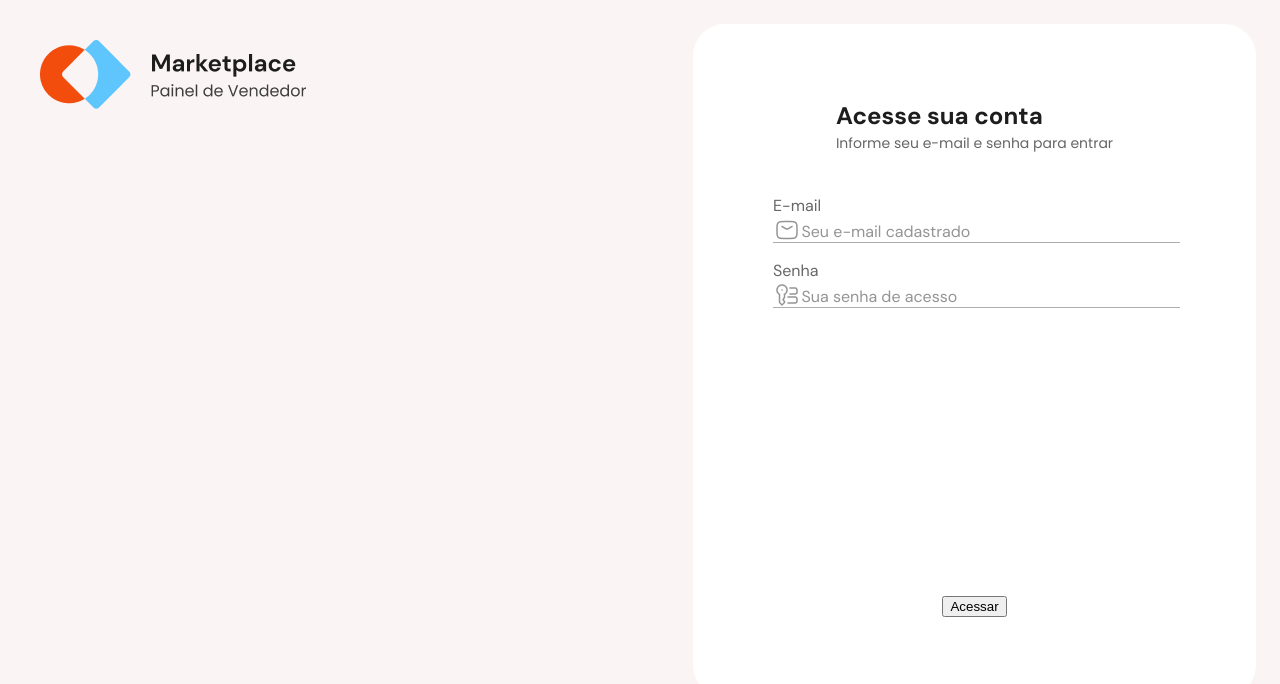
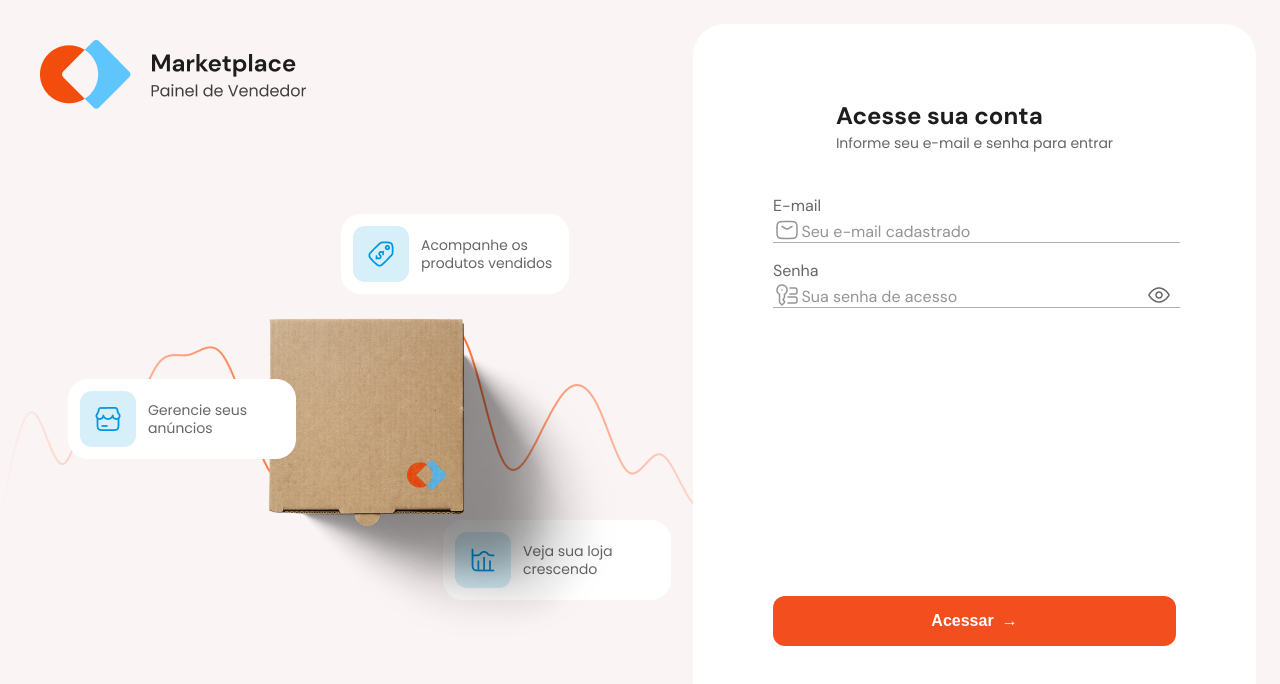
Before and after one commit to luscajooj/marketplace-app, a React (Vite) app in the folder front-end/: page / in a window 1280 px wide. Shown: the top 684 px of the page. Built offline with nearby package versions, Linux system fonts and the light colour scheme.

Commit message:
Estilo LoginScreen finalizado

```diff
--- a/front-end/src/components/LoginForm.css
+++ b/front-end/src/components/LoginForm.css
@@ -10,12 +10,9 @@
   background-color: #fff;
   padding: 80px;
   border-radius: 32px;
-  margin: 24px 24px 24px 0
-
+  margin: 24px 24px 24px 0;
 }
 
-
-/* Cabeçalho do formulário */
 .form_header {
   display: flex;
   justify-content: left;
@@ -29,17 +26,16 @@
   font-weight: bold;
   margin-bottom: 8px;
 }
+
 .form_header p {
   color: #666666;
   font-size: 14px;
   font-family: "Poppins", sans-serif;
 }
 
-/* Labels do formulário */
 .form_label {
   display: flex;
   flex-direction: column;
-  align-items: space-between;
   height: 350px;
   width: 403px;
   margin-bottom: 48px;
@@ -59,23 +55,61 @@
   top: 15px;
   display: inline;
 }
+
 .form_label img {
   position: relative;
   top: 20px;
   margin: 0 2.5px 0 2px;
 }
 
+.form_label .view {
+  margin-left: 190px;
+}
+
 .form_label .form_input {
   margin-bottom: 20px;
-    border-style: none;
-    border-bottom: 1px solid #adadad;
-    width: 100%;
+  border-style: none;
+  border-bottom: 1px solid #adadad;
+  width: 100%;
 }
 
 .form_label .form_input:focus {
-    outline: none;
+  outline: none;
 }
 
 .form_label .form_input:hover {
   cursor: text;
 }
+
+/* Animação para fade-in/out */
+.fade {
+  transition: opacity 0.3s ease;
+}
+
+/* Esconde visualmente, mas mantém o espaço */
+.hidden {
+  opacity: 0;
+  visibility: hidden;
+  pointer-events: none;
+}
+
+.login_button {
+  background-color: #f24e1e;
+  color: white;
+  font-weight: bold;
+  font-size: 16px;
+  border: none;
+  border-radius: 12px;
+  padding: 16px 32px;
+  width: 100%;
+  cursor: pointer;
+  display: flex;
+  align-items: center;
+  justify-content: center;
+  gap: 8px;
+  transition: background-color 0.2s ease;
+}
+
+.login_button:hover {
+  background-color: #d94116; /* tom um pouco mais escuro no hover */
+}
--- a/front-end/src/components/LoginForm.jsx
+++ b/front-end/src/components/LoginForm.jsx
@@ -1,36 +1,78 @@
+import { useState } from "react";
 import "./LoginForm.css";
 
 import mail from "../assets/mail.png";
 import access from "../assets/access.png";
+import view from "../assets/view.png";
 
 const LoginForm = () => {
+  const [emailFocused, setEmailFocused] = useState(false);
+  const [emailValue, setEmailValue] = useState("");
+
+  const [passwordFocused, setPasswordFocused] = useState(false);
+  const [passwordValue, setPasswordValue] = useState("");
+
+  const shouldHideEmailLabel = emailFocused || emailValue.trim() !== "";
+  const shouldHidePasswordLabel =
+    passwordFocused || passwordValue.trim() !== "";
+
   return (
     <div className="form_container">
       <div className="form_header">
         <h1>Acesse sua conta</h1>
         <p>Informe seu e-mail e senha para entrar</p>
       </div>
-
+      <form action="">
         <div className="form_label">
           <label htmlFor="email">
             <h1>E-mail</h1>
-          <span>
+            <span className={shouldHideEmailLabel ? "fade hidden" : "fade"}>
               <img src={mail} alt="" />
               <p>Seu e-mail cadastrado</p>
             </span>
-          <input className="form_input" type="text" name="email" id="email" />
+            <input
+              className="form_input"
+              type="email"
+              name="email"
+              id="email"
+              value={emailValue}
+              onFocus={() => setEmailFocused(true)}
+              onBlur={() => setEmailFocused(false)}
+              onChange={(e) => setEmailValue(e.target.value)}
+              required
+            />
           </label>
+
           <label htmlFor="password">
             <h1>Senha</h1>
-          <span>
+            <span
+              className={`form_label-pass_span fade ${
+                shouldHidePasswordLabel ? "hidden" : ""
+              }`}
+            >
               <img src={access} alt="" />
               <p>Sua senha de acesso</p>
             </span>
-          <input className="form_input" type="password" name="password" id="password" />
+            <img src={view} alt="" className={`view`} />
+            <input
+              className="form_input"
+              type="password"
+              name="password"
+              id="password"
+              value={passwordValue}
+              onFocus={() => setPasswordFocused(true)}
+              onBlur={() => setPasswordFocused(false)}
+              onChange={(e) => setPasswordValue(e.target.value)}
+              required
+            />
           </label>
         </div>
-      <input type="submit" className="login_button" value="Acessar"></input>
 
+        <button type="submit" className="login_button">
+          <span>Acessar</span>
+          <span>→</span>
+        </button>
+      </form>
     </div>
   );
 };
--- a/front-end/src/pages/LoginScreen.css
+++ b/front-end/src/pages/LoginScreen.css
@@ -9,3 +9,12 @@
   position: absolute;
   z-index: 1;
 }
+
+.background{
+  height: 496px;
+  width: 755px;
+  position: absolute;
+  z-index: -200;
+  left: 0;
+  top: 160px;
+}
--- a/front-end/src/pages/LoginScreen.jsx
+++ b/front-end/src/pages/LoginScreen.jsx
@@ -1,12 +1,14 @@
 // Style
 import "./LoginScreen.css";
+import LoginForm from "../components/LoginForm";
 import logo from "../assets/Title.png";
-import LoginForm from "../components/LoginForm";
+import background from "../assets/Background.png";
 
 const LoginScreen = () => {
   return (
     <div className="container">
       <img src={logo} alt="logo" className="logo" />
+      <img src={background} alt="background" className="background" />
 
       <LoginForm />
     </div>
```
Also changed, not shown: front-end/src/assets/view.png (added). Lines whose indentation alone changed are shown as unchanged.
